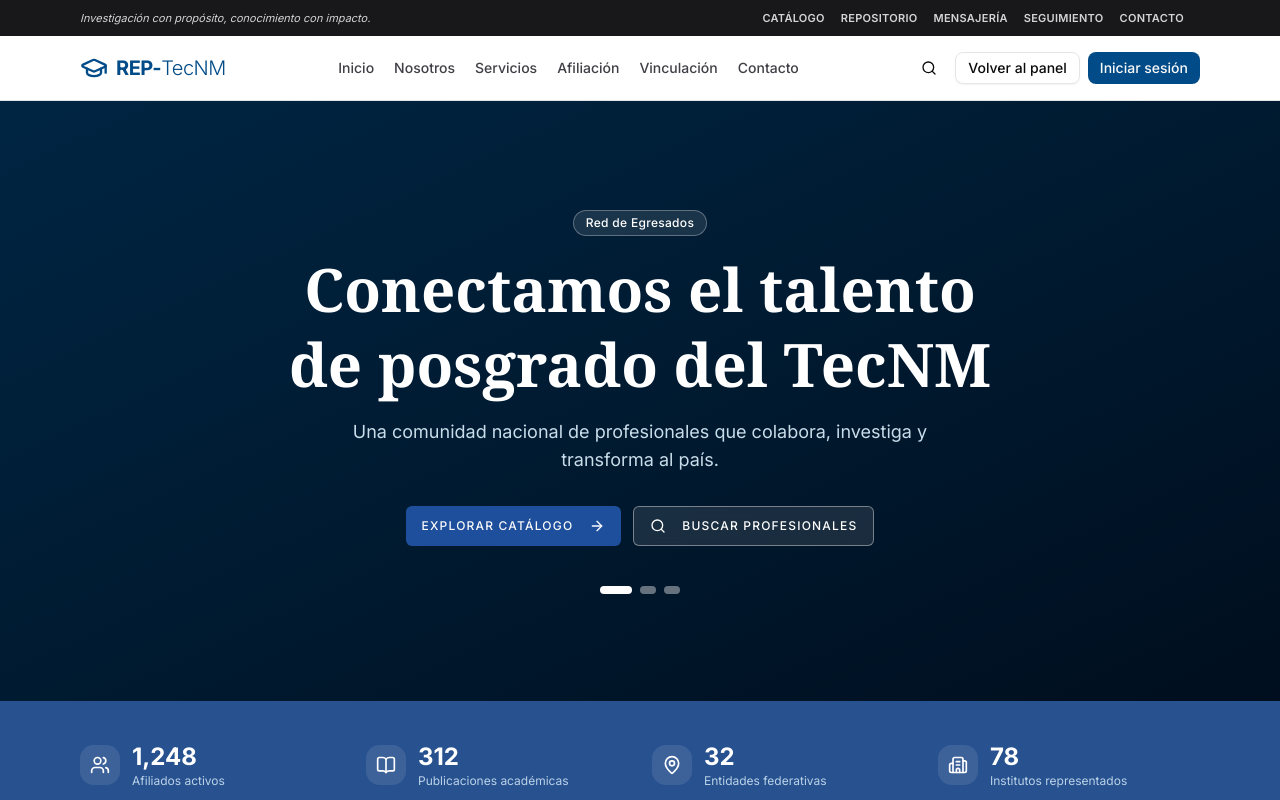
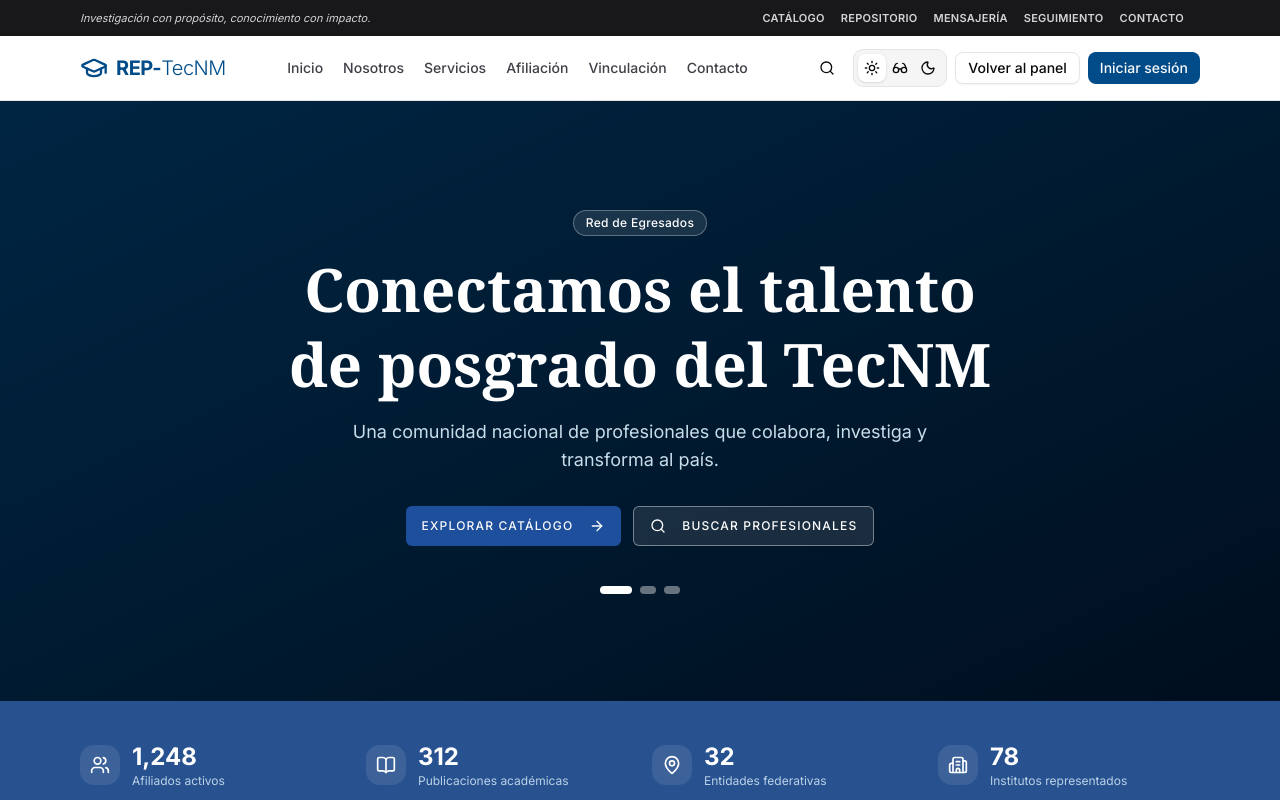
Before and after one commit to Alberth812/RepTecNM, a Next.js app: page / in a window 1280 px wide. Shown: the top 800 px of the page. Built offline with nearby package versions, Linux system fonts and the light colour scheme.

Commit message:
feat: selector de tema compartido en sitio publico y panel

```diff
--- a/app/(public)/layout.tsx
+++ b/app/(public)/layout.tsx
@@ -1,6 +1,8 @@
 import Link from "next/link";
 import { GraduationCap, Search } from "lucide-react";
 import { Button } from "@/components/ui/button";
+
+import { ThemeSwitcher } from "@/components/public/theme-switcher";
 
 export default function PublicLayout({ children }: { children: React.ReactNode }) {
   return (
@@ -45,6 +47,7 @@ export default function PublicLayout({ children }: { children: React.ReactNode }
                 <Search className="h-4 w-4" />
               </Button>
             </Link>
+            <ThemeSwitcher />
             <Link href="/dashboard" className="hidden sm:block">
               <Button variant="outline" size="sm">Volver al panel</Button>
             </Link>
--- a/components/admin/topbar.tsx
+++ b/components/admin/topbar.tsx
@@ -1,7 +1,7 @@
 "use client";
 
-import { Bell, Menu, Search, Sun, Moon, Glasses } from "lucide-react";
-import { useTheme } from "@/lib/use-theme";
+import { Bell, Menu, Search } from "lucide-react";
+import { ThemeSwitcher } from "@/components/public/theme-switcher";
 import { Button } from "@/components/ui/button";
 import { Sheet, SheetContent, SheetTrigger } from "@/components/ui/sheet";
 import { Avatar, AvatarFallback, AvatarImage } from "@/components/ui/avatar";
@@ -16,6 +16,7 @@ import {
 import { Sidebar } from "./sidebar";
 
 export function Topbar() {
+
   return (
     <header className="sticky top-0 z-30 flex h-16 items-center gap-4 border-b bg-background px-4 md:px-6">
       <div className="mx-auto flex h-full w-full max-w-[1920px] items-center gap-4">
@@ -41,36 +42,7 @@ export function Topbar() {
       </div>
 
       <div className="ml-auto flex items-center gap-2">
-        {/* Selector de tema */}
-        <div className="flex items-center rounded-lg border bg-muted p-1">
-          <button
-            onClick={() => setTheme("light")}
-            className={`rounded-md p-1.5 transition-colors ${theme === "light" ? "bg-background shadow-sm" : "hover:bg-background/50"}`}
-            title="Modo claro"
-          >
-            <Sun className="h-4 w-4" />
-          </button>
-          <button
-            onClick={() => setTheme("sepia")}
-            className={`rounded-md p-1.5 transition-colors ${theme === "sepia" ? "bg-background shadow-sm" : "hover:bg-background/50"}`}
-            title="Descanso visual"
-          >
-            <Glasses className="h-4 w-4" />
-          </button>
-          <button
-            onClick={() => setTheme("dark")}
-            className={`rounded-md p-1.5 transition-colors ${theme === "dark" ? "bg-background shadow-sm" : "hover:bg-background/50"}`}
-            title="Modo oscuro"
-          >
-            <Moon className="h-4 w-4" />
-          </button>
-        </div>
-
-        <Button variant="ghost" size="icon" className="relative">
-          <Bell className="h-5 w-5" />
-          <span className="absolute top-2 right-2 flex h-2 w-2 rounded-full bg-destructive" />
-          <span className="sr-only">Notificaciones</span>
-        </Button>
+        <ThemeSwitcher />
 
         <DropdownMenu>
           <DropdownMenuTrigger className="relative h-8 w-8 rounded-full focus-visible:outline-none focus-visible:ring-2 focus-visible:ring-ring focus-visible:ring-offset-2">
--- /dev/null
+++ b/components/public/theme-switcher.tsx
@@ -0,0 +1,33 @@
+"use client";
+
+import { Glasses, Moon, Sun } from "lucide-react";
+
+import { useTheme, type Theme } from "@/lib/use-theme";
+
+const OPCIONES: { id: Theme; icon: typeof Sun; titulo: string }[] = [
+  { id: "light", icon: Sun, titulo: "Modo claro" },
+  { id: "sepia", icon: Glasses, titulo: "Descanso visual" },
+  { id: "dark", icon: Moon, titulo: "Modo oscuro" },
+];
+
+export function ThemeSwitcher() {
+  const { theme, setTheme } = useTheme();
+
+  return (
+    <div className="flex items-center rounded-lg border bg-muted p-1">
+      {OPCIONES.map((o) => (
+        <button
+          key={o.id}
+          onClick={() => setTheme(o.id)}
+          className={`rounded-md p-1.5 transition-colors ${
+            theme === o.id ? "bg-background shadow-sm" : "hover:bg-background/50"
+          }`}
+          title={o.titulo}
+          aria-label={o.titulo}
+        >
+          <o.icon className="h-4 w-4" />
+        </button>
+      ))}
+    </div>
+  );
+}
```
